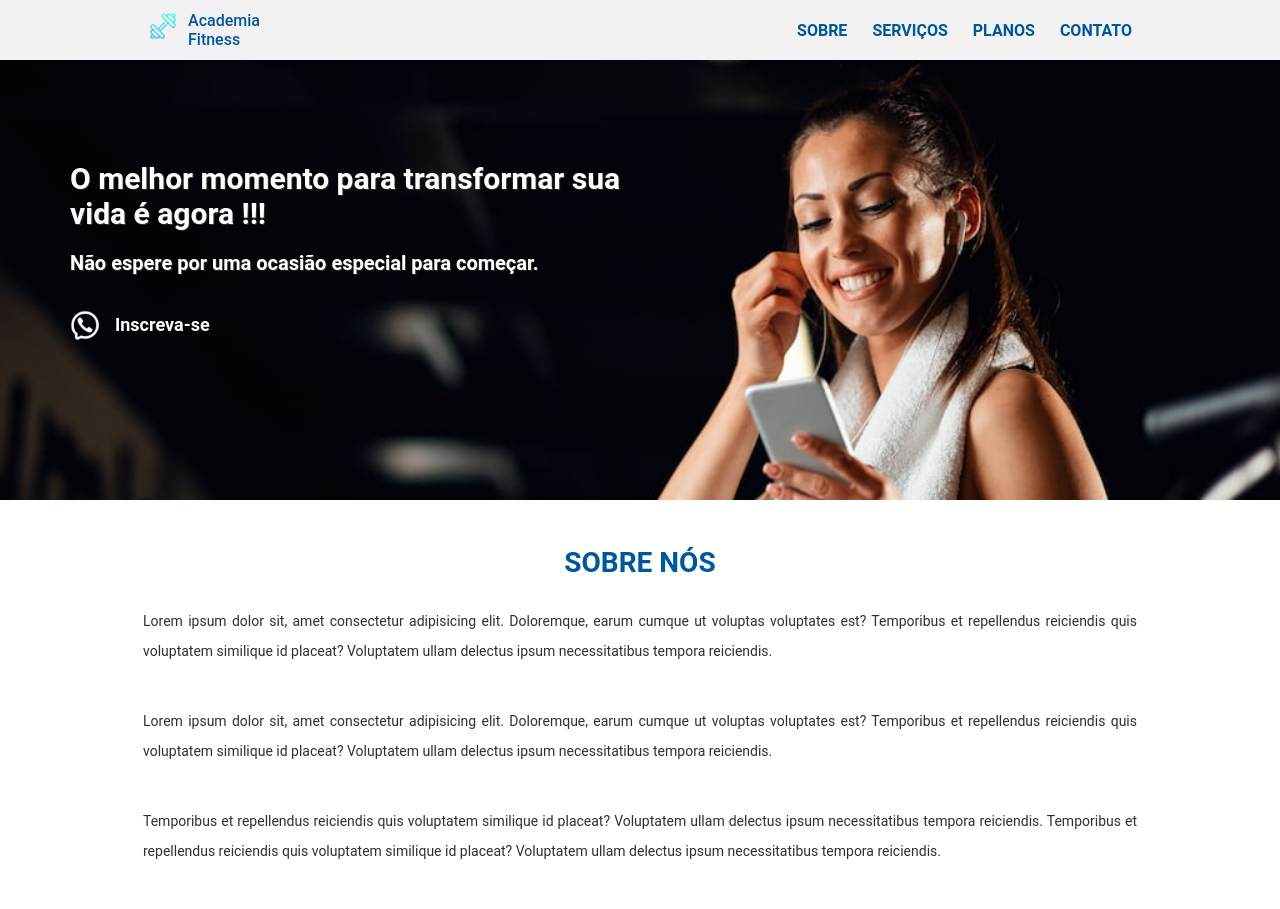
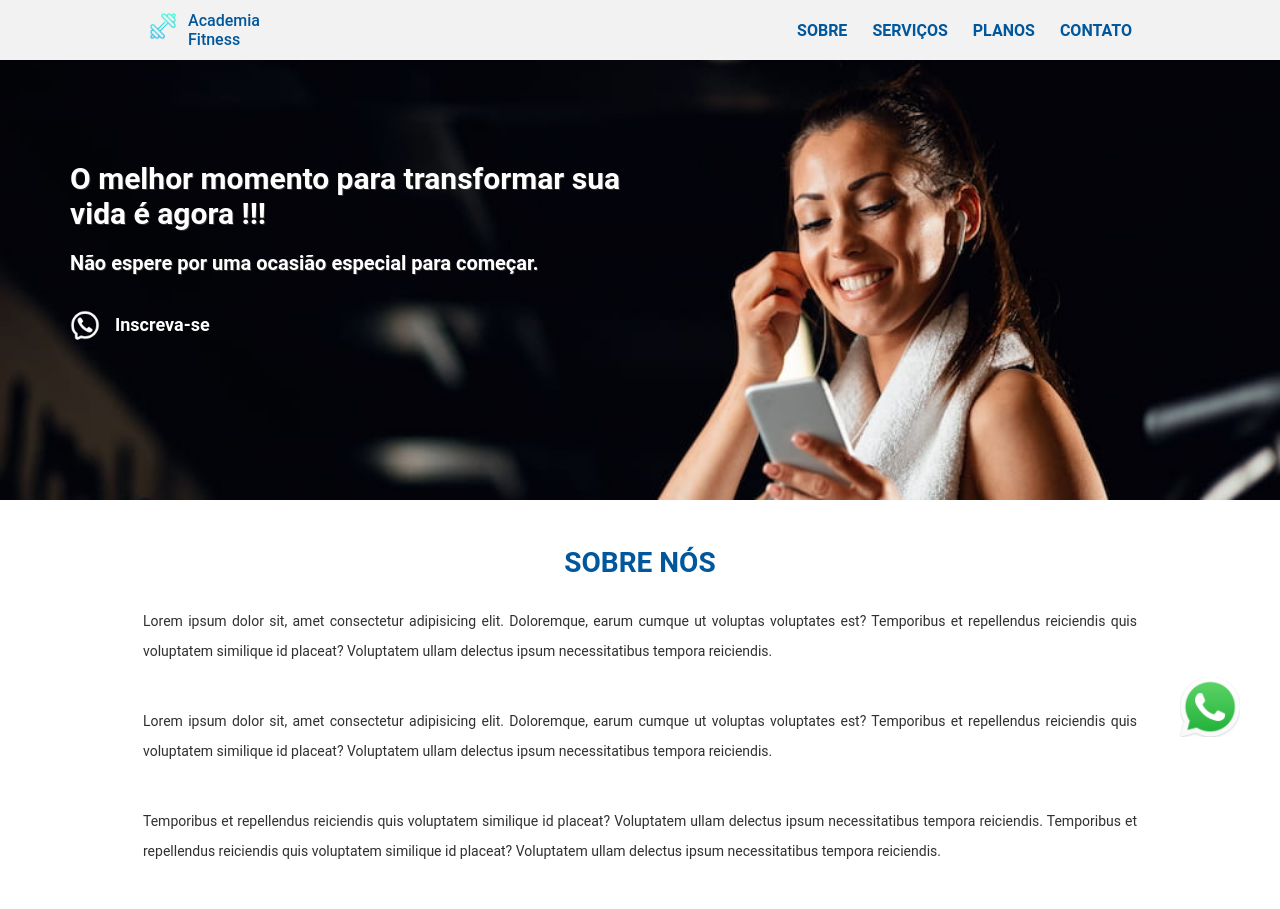
Before and after one commit to brunalourenco/portifolio-academia-fitness, a plain HTML site: page index.html in a window 1280 px wide. Shown: the top 909 px of the page. Drawn offline with Linux system fonts and the light colour scheme.

Commit message:
adiciona botao whatsapp fixo e ajuste menu

```diff
--- a/css/index.css
+++ b/css/index.css
@@ -418,6 +418,21 @@ a {
   padding-top: 5px;
 }
 
+.logo-whatsapp-fixo {
+  position: fixed;
+  right: 40px;
+  bottom: 60px;
+  width: 60px;
+}
+
+.logo-whatsapp-fixo:hover {
+  transform: translate(5px, 5px);
+}
+
+.logo-whatsapp-fixo img {
+  width: 100%;
+}
+
 /* ------- RESPONSIVIDADE -------------------*/
 @media (max-width: 425px) {
   .menu li a {
@@ -443,6 +458,10 @@ a {
   .card-planos {
     width: 40%;
     height: auto;
+  }
+
+  .logo-whatsapp-fixo {
+    display: none;
   }
 }
 
--- a/index.html
+++ b/index.html
@@ -31,7 +31,7 @@
           <li><a href="#sobre">Sobre</a></li>
           <li><a href="#servicos">Serviços</a></li>
           <li><a href="#planos">Planos</a></li>
-          <li><a href="#localizacao">Contato</a></li>
+          <li><a href="#contato">Contato</a></li>
 
         </ul>
        </nav>
@@ -61,6 +61,8 @@
         </div>
 
        </section>
+
+
 
       <section class="secao-sobre"id="sobre">
         <div class="nossa-historia limitar-secao">
@@ -296,8 +298,21 @@
           <p><span class="paragrafo-desenvolvedor">Desenvolvido por: Bruna Lourenço Duarte</span></p>
        </div>
 
+        <div>
+          <a
+          href="https://wa.me/5531999999999?text=Ol%C3%A1%2C%20Gostaria%20de%20agendar%20avalia%C3%A7%C3%A3o%20na%20Academia%20Fitness"
+          class="logo-whatsapp-fixo">
+        <img
+           src="./assets/icones/whatsapp.png"
+            alt="Logo do WhatsApp"
+        /></a>
+
+        </div>
+      </div>
 
       </div>
+
+
 
     </footer>
 
```
Also changed, not shown: assets/icones/whatsapp.png (added).
